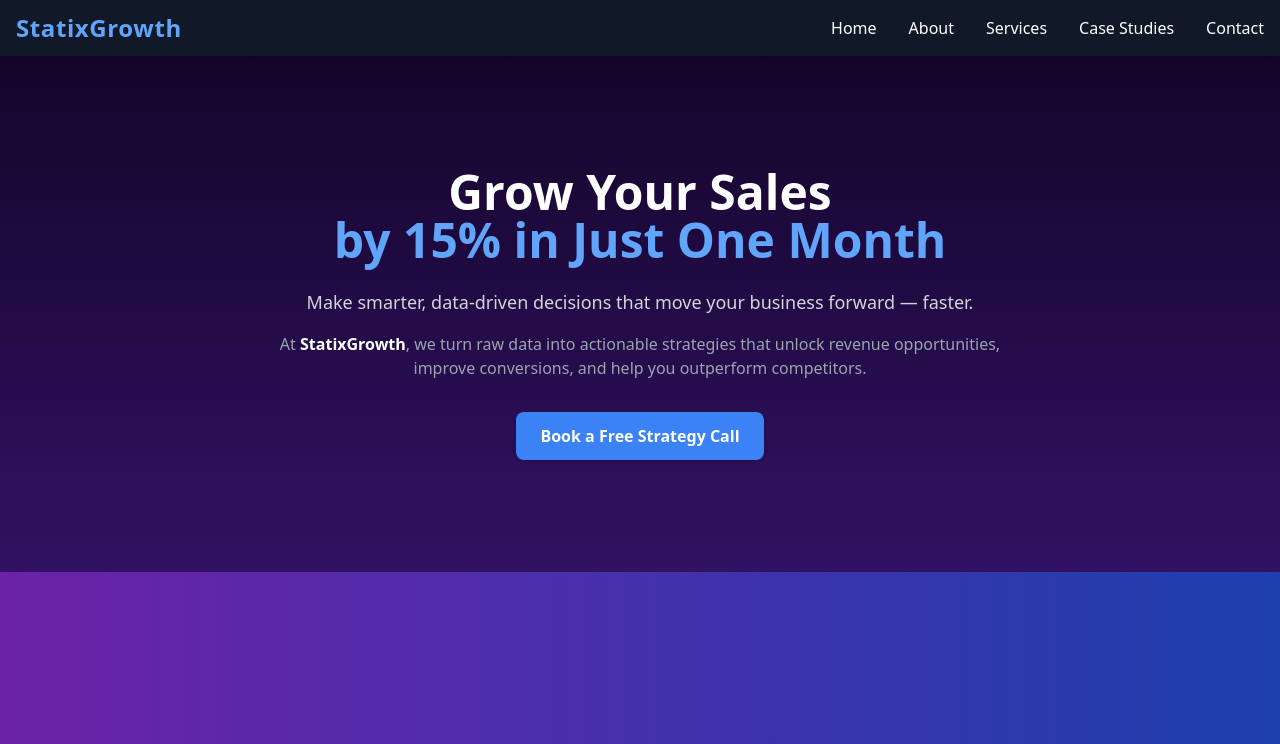
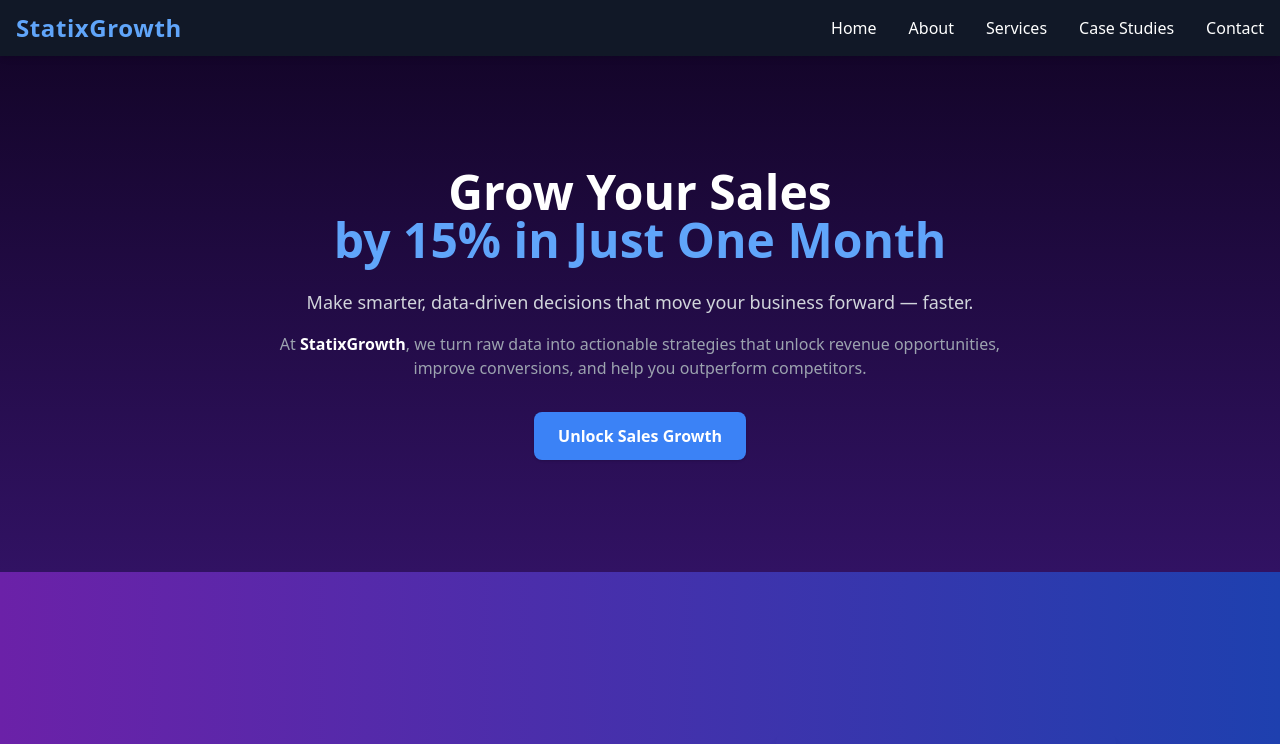
Before and after one commit to kartik-7877/statixgrowth-site, a Next.js app: page / in a window 1280 px wide. Shown: the top 744 px of the page. Built offline with nearby package versions, Linux system fonts and the light colour scheme.

Commit message:
Update hero section button to link to ebook

```diff
--- a/components/HeroSection.js
+++ b/components/HeroSection.js
@@ -14,9 +14,14 @@ export default function HeroSection() {
           At <span className="font-semibold text-white">StatixGrowth</span>, we turn raw data into actionable
           strategies that unlock revenue opportunities, improve conversions, and help you outperform competitors.
         </p>
-        <button className="mt-8 bg-blue-500 hover:bg-blue-600 text-white font-semibold py-3 px-6 rounded-lg shadow">
-          Book a Free Strategy Call
-        </button>
+        <a
+          href="https://kartikbhask.systeme.io/job-to-business-ebook-f337b6f0-7796dda8"
+          target="_blank"
+          rel="noopener noreferrer"
+          className="mt-8 inline-block bg-blue-500 hover:bg-blue-600 text-white font-semibold py-3 px-6 rounded-lg shadow"
+        >
+          Unlock Sales Growth
+        </a>
       </div>
     </section>
   );
```
